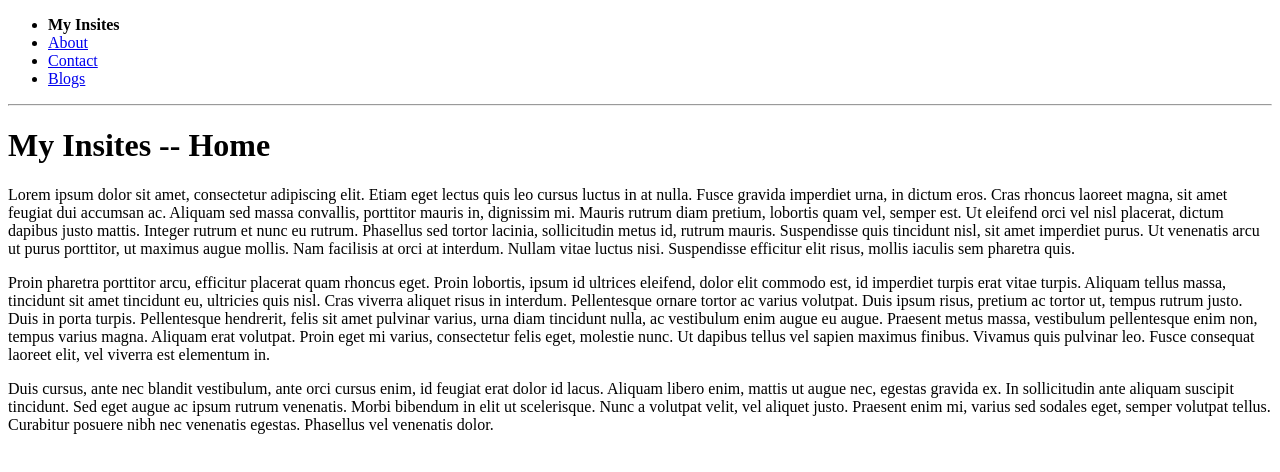
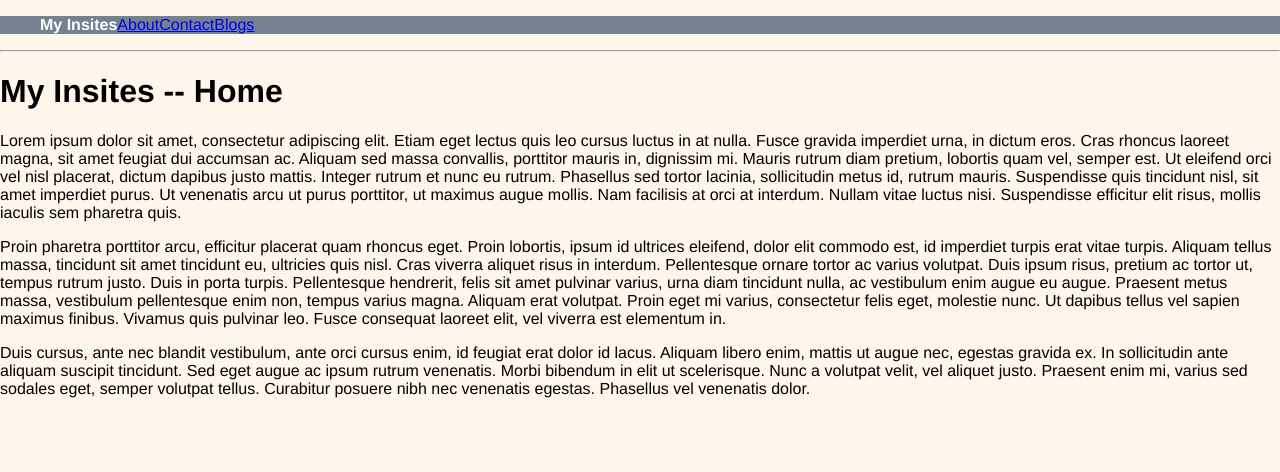
Before and after one commit to MatthewGoostreyInsites/11tyinsites, an Eleventy site: page src/index.md in a window 1280 px wide. Built offline with nearby package versions, Linux system fonts and the light colour scheme; Eleventy itself is replaced by a stand-in of ours; files that its build step writes are made by us from their sources.

Commit message:
added stylesheet

```diff
--- /dev/null
+++ b/assets/styles.css
@@ -0,0 +1,20 @@
+body {
+    margin: 0;
+    padding: 0;
+    text-decoration: none;
+    color: inherit;
+}
+nav ul {
+    list-style: none;
+    display: flex;
+    background: #74828F;
+    color: white;
+}
+/* google fonts */
+@import url('https://fonts.googleapis.com/css2?family=Quicksand:wght@300;400;500;600;700&display=swap');
+
+/* default styles */
+body {
+    font-family: 'Quicksand', Helvetica, sans-serif;
+    background-color: #FEF6EB;
+}
--- a/src/_includes/partials/head.njk
+++ b/src/_includes/partials/head.njk
@@ -5,5 +5,6 @@
   <meta name="viewport" content="width=device-width, initial-scale=1.0" />
   <title>{{ title }}</title>
   <meta name="description" content="{{ description }}">
+  <link rel="stylesheet" href="../assets/styles.css">
 </head>
 <body>
```
Also changed, not shown: .eleventy.js, 5 other files.
